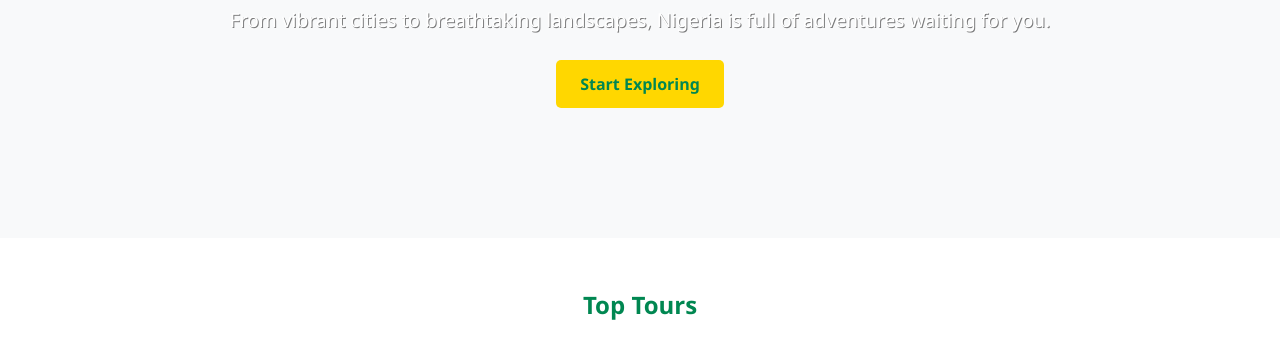
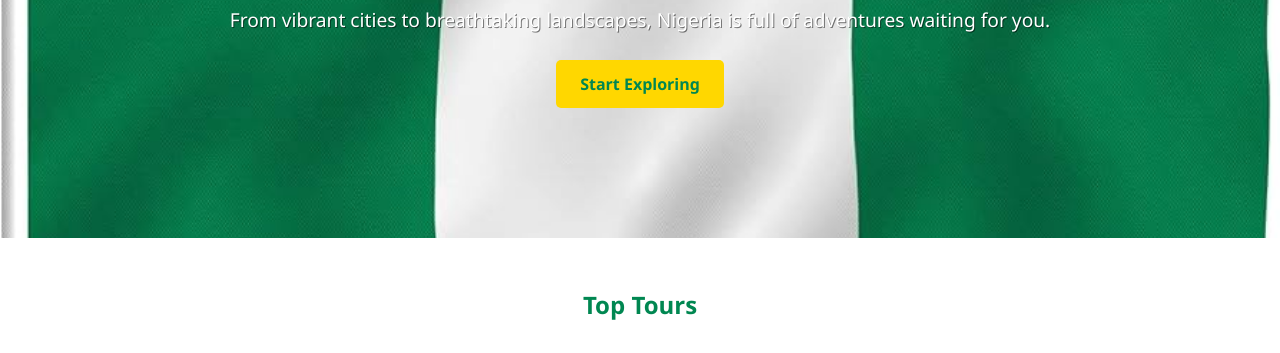
Before and after one commit to Tomgarh/My_website, a plain HTML site: page index.html in a window 1280 px wide. Shown: the part 316-669 px from the top of the page. Drawn offline with Linux system fonts and the light colour scheme.

Commit message:
Fix hero section to show only CSS background flag

```diff
--- a/style.css
+++ b/style.css
@@ -54,7 +54,7 @@ header nav a:hover {
 
 /* Hero */
 .hero {
-    background: url('../Naijaflag.jpg') no-repeat center center/cover;
+    background-image: url("Images & Logos/Naijaflag.jpg");
     height: 450px;
     color: white;
     display: flex;
@@ -62,7 +62,10 @@ header nav a:hover {
     justify-content: center;
     text-align: center;
     padding: 0 1rem;
+    background-size: cover;      /* ensures the flag fills the hero */
+    background-position: center; /* centers the flag nicely */
 }
+
 
 .hero h2 {
     font-size: 2.8rem;
```
